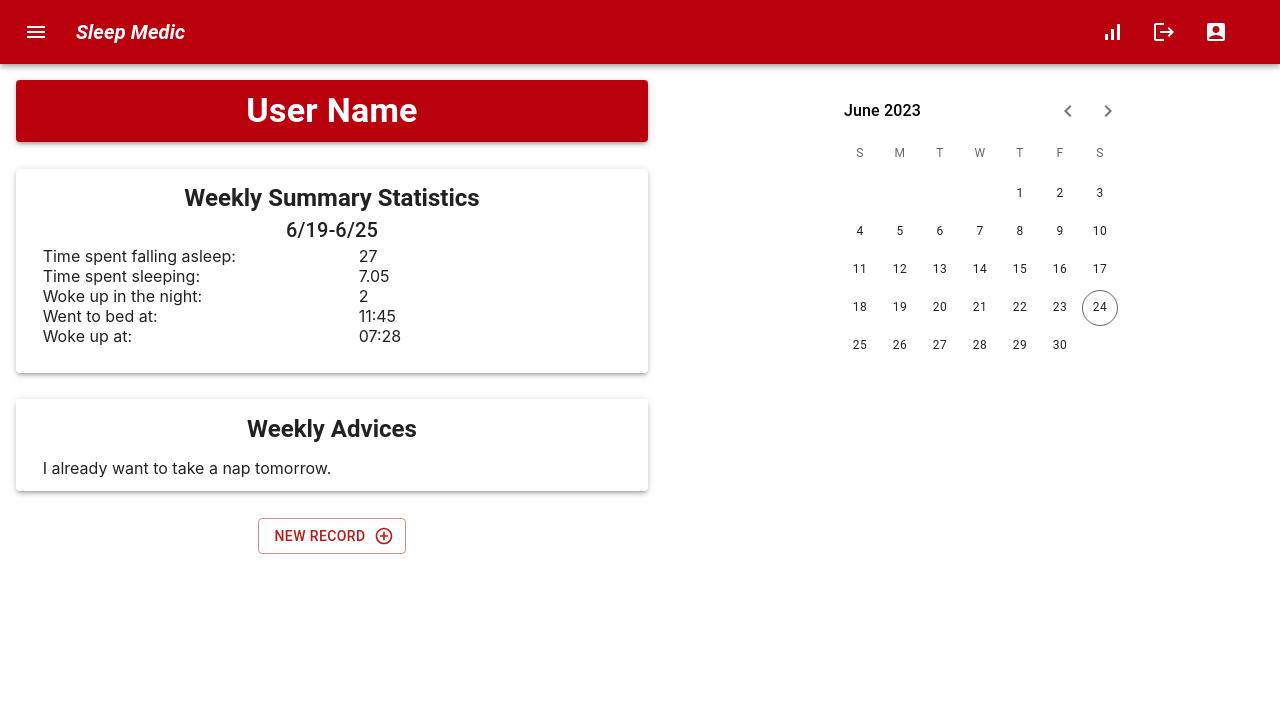
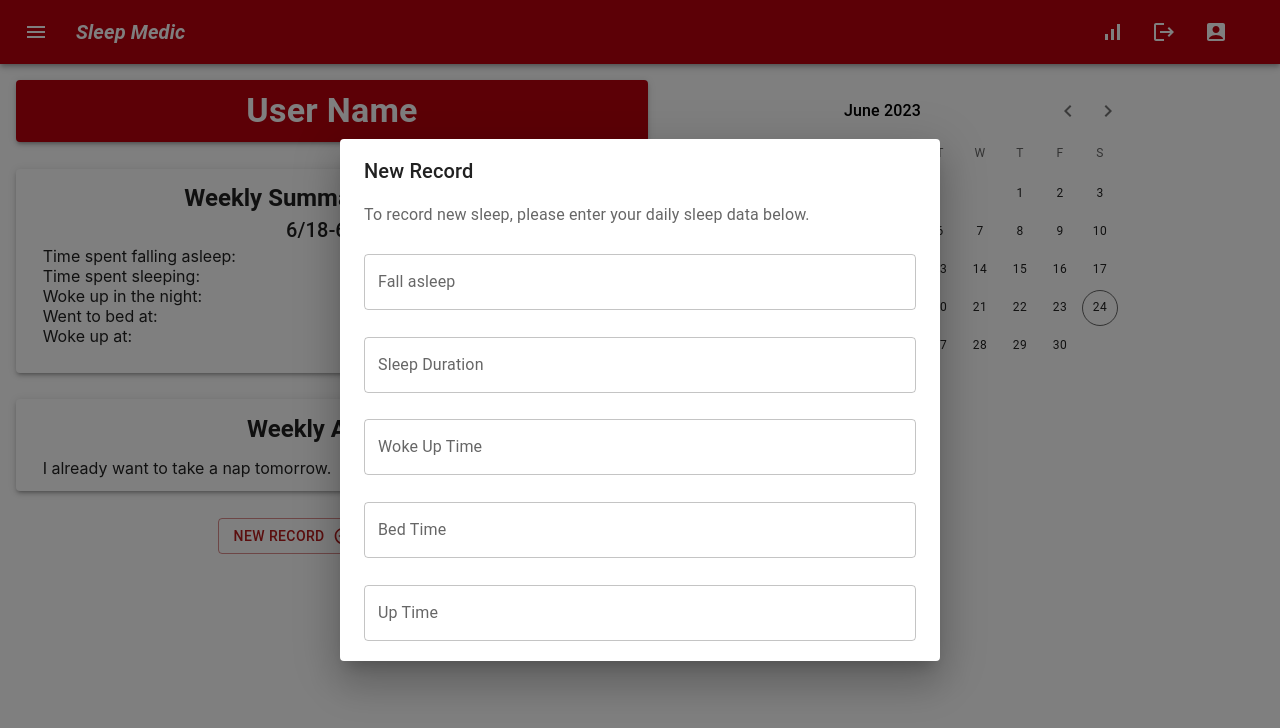
Before and after one commit to ronKovler/SleepMedic, a React (Create React App) app in the folder sleepmedic/: page /home in a window 1280 px wide. Both pictures are taken after a click on the button "NEW RECORD". Shown: the top 728 px of the page. Built offline with nearby package versions, Linux system fonts and the light colour scheme; what react-auth-kit would draw is missing.

Commit message:
Home Update
- Added popup form window for inputing new records
- Retrieve cookies from local and getting ready to request data from db

```diff
--- a/sleepmedic/src/Components/home/Home.js
+++ b/sleepmedic/src/Components/home/Home.js
@@ -3,6 +3,8 @@
  */
 import dayjs from 'dayjs';
 import * as React from 'react';
+import axios from "axios";
+
 import Box from '@mui/material/Box';
 import Grid from '@mui/material/Grid';
 import Stack from '@mui/material/Stack';
@@ -11,26 +13,38 @@ import Paper from '@mui/material/Paper';
 import Typography from '@mui/material/Typography';
 import Button from '@mui/material/Button';
 import AddCircleOutlineIcon from '@mui/icons-material/AddCircleOutline';
+import Dialog from '@mui/material/Dialog';
+import DialogActions from '@mui/material/DialogActions';
+import DialogContent from '@mui/material/DialogContent';
+import DialogContentText from '@mui/material/DialogContentText';
+import DialogTitle from '@mui/material/DialogTitle';
+import TextField from '@mui/material/TextField';
+import FormControl from '@mui/material/FormControl';
+import InputLabel from '@mui/material/InputLabel';
+import OutlinedInput from '@mui/material/OutlinedInput';
+
+
 import { AdapterDayjs } from '@mui/x-date-pickers/AdapterDayjs';
 import { LocalizationProvider } from '@mui/x-date-pickers/LocalizationProvider';
 import { DateCalendar } from '@mui/x-date-pickers/DateCalendar';
 import { createTheme, styled } from '@mui/material/styles';
 
+
 // TODO: grab username from cookies
 let username = "User Name";
 
+// TODO: request avg from backend
 let now = new Date();
 let avgFallAsleepTime = 27.00; // minutes
-let avgSleepTime = 7.05;
-let avgWokeUpTime = 2;
+let avgSleepDuration = 7.05;
+let avgWokeUpCount = 2;
 let avgBedTime = '11:45'; //TODO: temporarily, need to change
 let avgUpTime = '07:28'; //TODO: temporarily, need to change
-console.log(avgBedTime);
 
 
 function getCurrentWeek() {
     // start of week (Sunday)
-    let startOfWeek = new Date(now.setDate(now.getDate() - (now.getDay() + 6) % 7));
+    let startOfWeek = new Date(now.setDate(now.getDate() - now.getDay()));
     // End of week (Saturday)
     let endOfWeek = new Date(startOfWeek);
     endOfWeek.setDate(endOfWeek.getDate() + 6);
@@ -43,7 +57,73 @@ function getCurrentWeek() {
     return `${formatDate(startOfWeek)}-${formatDate(endOfWeek)}`;
 }
 
+// TODO
+const getSleepData = async (e) => {
+    var headers = {
+        "Access-Control-Allow-Origin": "http://ec2-18-222-211-114.us-east-2.compute.amazonaws.com:8080/",
+        "Content-Type": 'application/json; charset=utf-8',
+    }
+
+    try {
+        let res = await axios.get("http://ec2-18-222-211-114.us-east-2.compute.amazonaws.com:8080/api/home/average", {headers});
+        console.log(res);
+    }
+    catch (err) {
+        console.log("Failed to retrieve data.");
+    }
+}
+
+const getCookies = (e) => {
+    let cookies = document.cookie.split("; ");
+    let cookiesDict = cookies.map(cookie => cookie.split('=')).reduce((acc, [key, ...val]) => {
+        acc[key] = val.join('=');
+        return acc;
+    }, {});
+    console.log(cookiesDict._auth);
+    return cookiesDict;
+}
+
+function getCookiesDict() {
+    let cookies = document.cookie.split("; ");
+    let cookiesDict = cookies.map(cookie => cookie.split('=')).reduce((acc, [key, ...val]) => {
+        acc[key] = val.join('=');
+        return acc;
+    }, {});
+    return cookiesDict;
+}
+
+
+
+
 export default function Home() {
+    // Control of popup sleep record window
+    const[recordOpen, setRecordOpen] = React.useState(false);
+    const[fallAsleepTime, setFallAsleepTime] = React.useState('');
+    const[sleepDuration, setSleepDuration] = React.useState('');
+    const[wokeUpCount, setWokeUpCount] = React.useState('');
+    const[bedTime, setBedTime] = React.useState('');
+    const[upTime, setUpTime] = React.useState('');
+
+
+
+    function resetInput() {
+        setFallAsleepTime('');
+        setSleepDuration('');
+        setWokeUpCount('');
+        setBedTime('');
+        setUpTime('');
+    }
+
+    const handleClickOpen = () => {
+        setRecordOpen(true);
+    };
+    const handleClose = () => {
+        setRecordOpen(false);
+        console.log(fallAsleepTime);
+        resetInput();
+    };
+
+
     const currentWeek = getCurrentWeek();
 
     return (
@@ -90,8 +170,8 @@ export default function Home() {
                                 <Grid item xs={1}>
                                     <Typography variant='body' component='div' textAlign='left' paddingLeft='20pt' paddingBottom='20pt'>
                                         {avgFallAsleepTime}<br/>
-                                        {avgSleepTime}<br/>
-                                        {avgWokeUpTime}<br/>
+                                        {avgSleepDuration}<br/>
+                                        {avgWokeUpCount}<br/>
                                         {avgBedTime}<br/>
                                         {avgUpTime}<br/>
                                     </Typography>
@@ -117,7 +197,8 @@ export default function Home() {
                     {/* Create New Record Button */}
                     <Grid item xs={1} justifyContent='center' display='flex' marginTop='20pt'>
                         {/* TODO: add event listener to create  */}
-                        <Button variant='outlined' endIcon={<AddCircleOutlineIcon/>}>New Record</Button>
+                        <Button variant='outlined' endIcon={<AddCircleOutlineIcon/>} onClick={handleClickOpen}>New Record</Button>
+                        <Button onClick={(e) => getCookies(e)}>Test get</Button>
                     </Grid>
 
                 </Grid>
@@ -132,6 +213,75 @@ export default function Home() {
 
             </Grid>
 
+            {/* Record Popup window */}
+            <Dialog open={recordOpen} onClose={handleClose}>
+                <DialogTitle>New Record</DialogTitle>
+                <DialogContent>
+                    <DialogContentText>To record new sleep, please enter your daily sleep data below.</DialogContentText>
+
+                    {/* Fall Asleep Time Input */}
+                    <FormControl sx={{width: '100%', marginTop: '20pt'}}>
+                        <InputLabel>Fall asleep</InputLabel>
+                        <OutlinedInput
+                            value={fallAsleepTime}
+                            label="fallAsleepTime"
+                            onChange = {(e)=>
+                                setFallAsleepTime(e.target.value)}
+                            type="text"
+                        />
+                    </FormControl>
+
+                    {/* Sleep Duration Input */}
+                    <FormControl sx={{width: '100%', marginTop: '20pt'}}>
+                        <InputLabel>Sleep Duration</InputLabel>
+                        <OutlinedInput
+                            value={sleepDuration}
+                            label="sleepDuration"
+                            onChange = {(e)=>
+                                setSleepDuration(e.target.value)}
+                            type="text"
+                        />
+                    </FormControl>
+
+                    {/* Work Up Count */}
+                    <FormControl sx={{width: '100%', marginTop: '20pt'}}>
+                        <InputLabel>Woke Up Time</InputLabel>
+                        <OutlinedInput
+                            value={wokeUpCount}
+                            label="wokeUpCount"
+                            onChange = {(e)=>
+                                setWokeUpCount(e.target.value)}
+                            type="text"
+                        />
+                    </FormControl>
+
+                    {/* Bed Time */}
+                    <FormControl sx={{width: '100%', marginTop: '20pt'}}>
+                        <InputLabel>Bed Time</InputLabel>
+                        <OutlinedInput
+                            value={bedTime}
+                            label="wokeUpCount"
+                            onChange = {(e)=>
+                                setBedTime(e.target.value)}
+                            type="text"
+                        />
+                    </FormControl>
+
+                    {/* Up Time */}
+                    <FormControl sx={{width: '100%', marginTop: '20pt'}}>
+                        <InputLabel>Up Time</InputLabel>
+                        <OutlinedInput
+                            value={upTime}
+                            label="wokeUpCount"
+                            onChange = {(e)=>
+                                setUpTime(e.target.value)}
+                            type="text"
+                        />
+                    </FormControl>
+
+                </DialogContent>
+            </Dialog>
+
         </Box>
     )
 }
```
